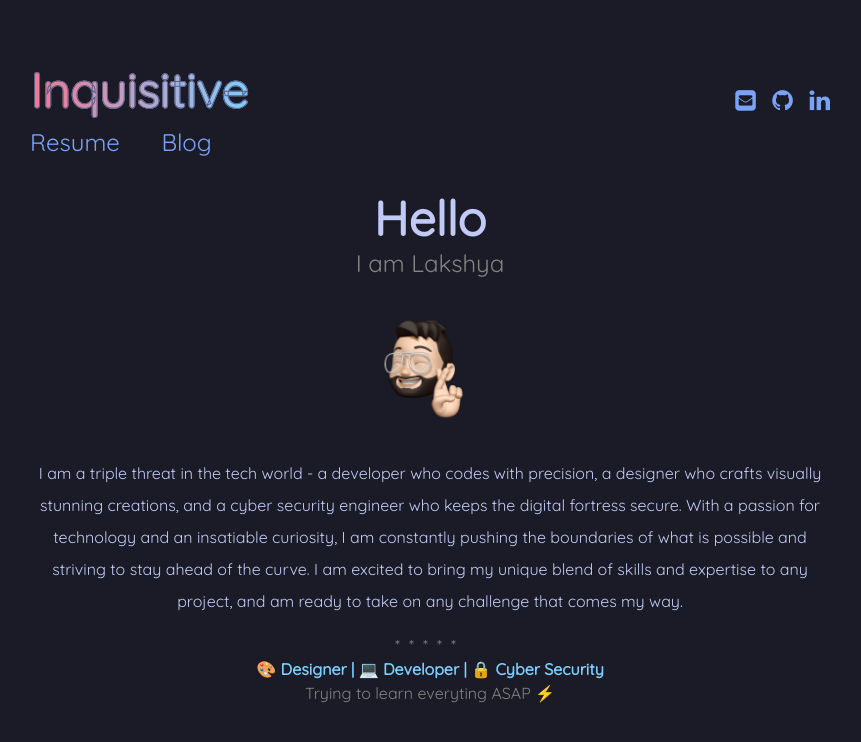
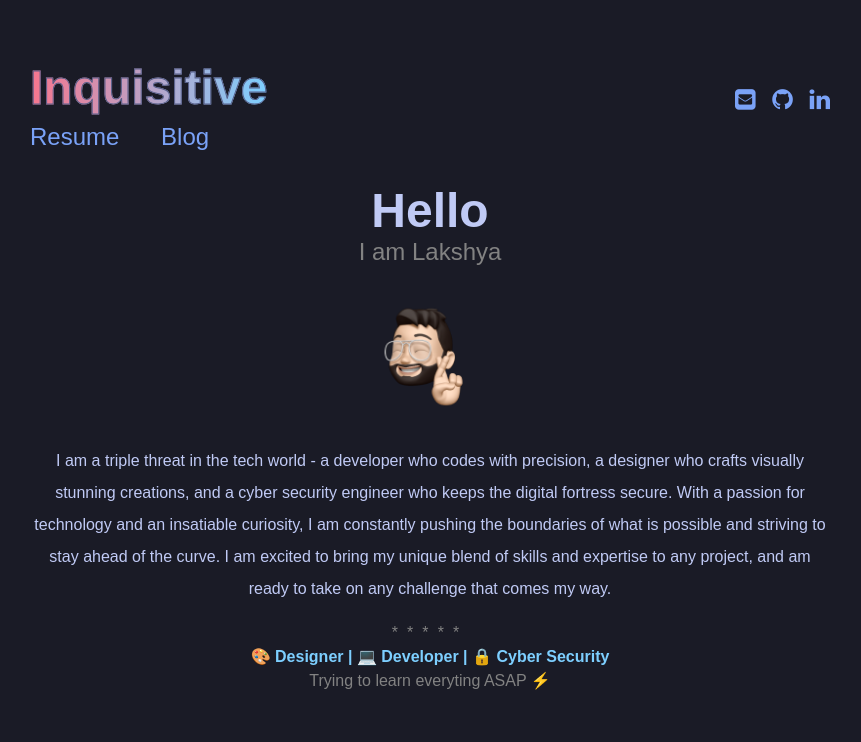
Before and after one commit to lakshyarao22/lakshyarao22.github.io, a Jekyll site: the page built from index.md, in a window 1280 px wide. Shown: the top 742 px of the page, without its empty margins (210-1071 px from the left). Built offline with Jekyll 4.4.1, drawn with Linux system fonts in a browser that asks for light colours.

Commit message:
updated font

```diff
--- a/assets/css/main.css
+++ b/assets/css/main.css
@@ -1,7 +1,7 @@
 @charset "UTF-8";
 /* =Base *//*************************************************************/
   body {
-    font-family: 'Quicksand', sans-serif;
+    font-family: 'JetBrains Mono', sans-serif;
     font-size: 100%;
     color: #c0caf5;
     background-color: #1a1b26; }
@@ -56,6 +56,7 @@
     float: left; }
 
   .logo {
+    font-family: 'Major Mono Display', sans-serif;
     font-size: 300%;
     font-weight: 700;
     /* color: #00FFFF; */
```
